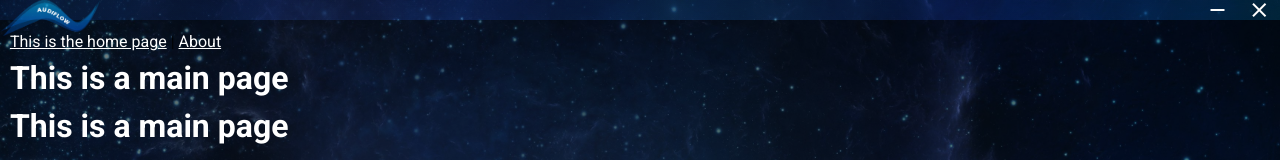
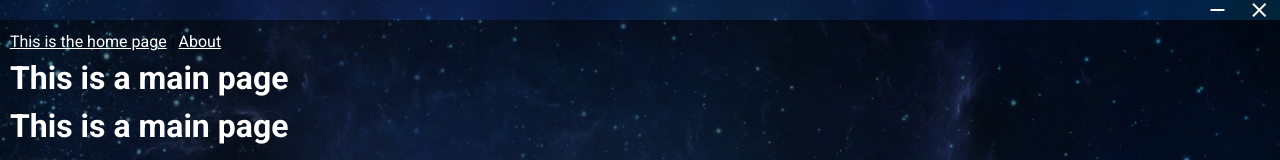
Before and after one commit to treygrr/audiflow, a Vue app: page / in a window 1280 px wide. Shown: the top 160 px of the page. Built offline with nearby package versions, Linux system fonts and the light colour scheme; a small style sheet from the web is missing; what vue-audio-visual would draw is missing.

Commit message:
Fix scroll, add minimize and close function, add remote to global

```diff
--- a/src/App.vue
+++ b/src/App.vue
@@ -19,16 +19,19 @@ html {
 
 /* Track */
 ::-webkit-scrollbar-track {
-  box-shadow: inset 0 0 5px rgba(0, 132, 255, 0.7);
+  background-color: rgba(0, 0, 0, .7);
+  border-radius: 10px;
 }
 
 /* Handle */
 ::-webkit-scrollbar-thumb {
   background: rgba(255,255,255, .2);
+  border-radius: 10px;
 }
 
 /* Handle on hover */
 ::-webkit-scrollbar-thumb:hover {
-  background: rgba(255,255,255, .5);
+  background: rgba(255,255,255, .3);
+
 }
 </style>
--- a/src/layouts/MainLayout.vue
+++ b/src/layouts/MainLayout.vue
@@ -1,15 +1,15 @@
 <template>
   <div class="home">
     <figure class="image-figure">
-      <img class="logo" src="../assets/audiflow.png">
+      <img class="logo">
     </figure>
     <div class="navbar">
       <div class="system-drag"></div>
       <div class="system-controls">
-        <v-btn x-small depressed tile color="transparent">
+        <v-btn x-small depressed tile color="transparent" @click="minimizeApp()">
           <v-icon color="white" height="10px" width="10px">mdi-minus</v-icon>
         </v-btn>
-        <v-btn x-small depressed tile color="transparent">
+        <v-btn x-small depressed tile color="transparent" @click="closeApp()">
           <v-icon color="white" height="10px" width="10px">mdi-close</v-icon>
         </v-btn>
       </div>
@@ -165,9 +165,11 @@ export default {
       this.file = 'C:\\finally_alone.mp3'
       this.playerVisibile = true
     },
-    minimize() {
+    minimizeApp() {
+      this.$remote.getCurrentWindow().minimize()
     },
     closeApp() {
+      this.$remote.getCurrentWindow().close()
     },
     hidePlayer() {
       this.stopAnimations = false;
--- a/src/main.js
+++ b/src/main.js
@@ -4,11 +4,12 @@ import router from './router'
 import store from './store'
 import vuetify from './plugins/vuetify'
 import AudioVisual from 'vue-audio-visual'
+import { remote } from 'electron'
 
 Vue.use(AudioVisual)
 
 Vue.config.productionTip = false
-
+Vue.prototype.$remote = remote
 new Vue({
   router,
   store,
```
